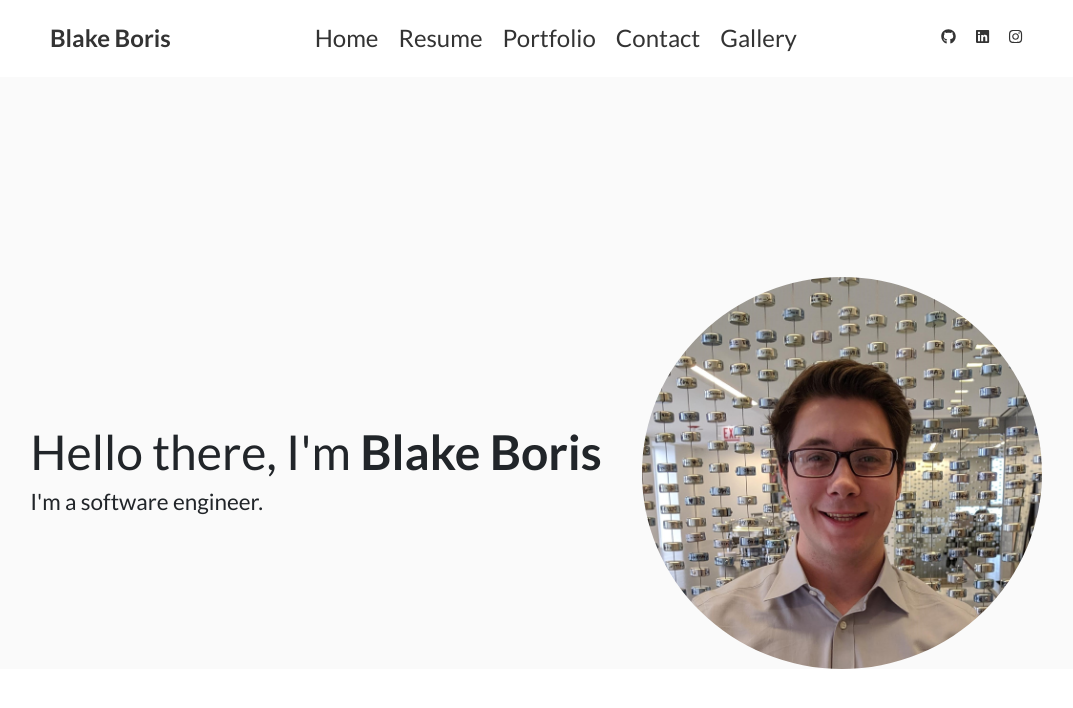
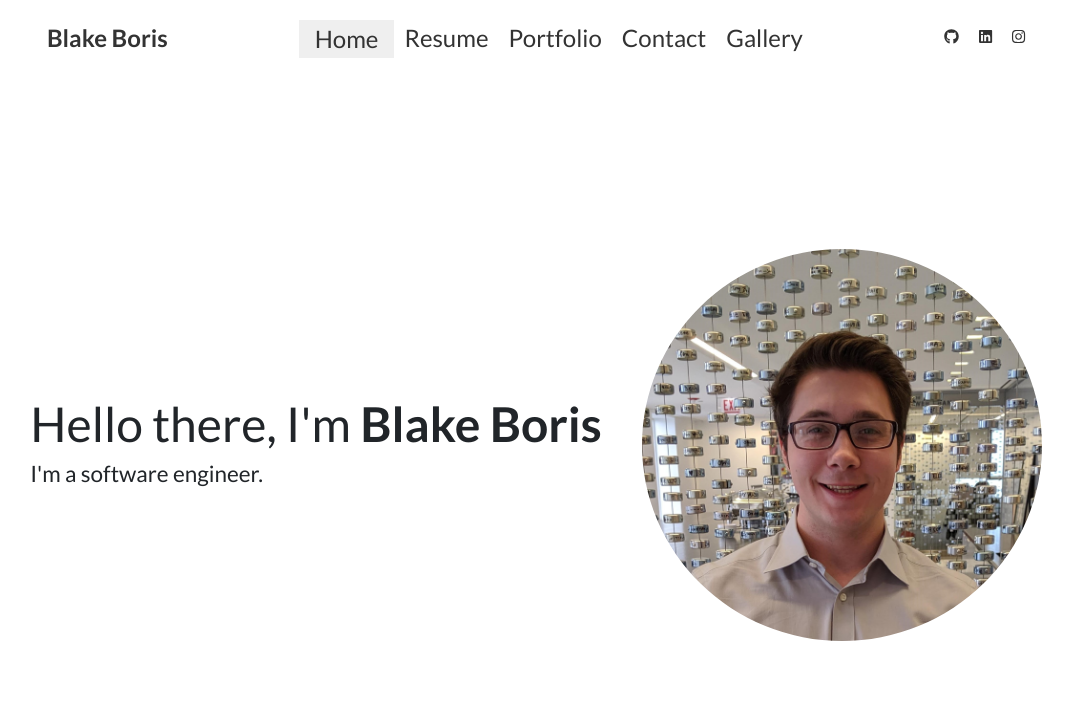
Before and after one commit to PlGGS/blakeboris.com, a Next.js app: page / in a window 1280 px wide. Shown: the top 708 px of the page, without its empty margins (104-1177 px from the left). Built offline with nearby package versions, Linux system fonts and the light colour scheme; a web font is replaced by a local one.

Commit message:
Added resume

```diff
--- a/src/components/layout.js
+++ b/src/components/layout.js
@@ -12,10 +12,6 @@ const Layout = (props) => (
             {props.children}
         </div>
         <style jsx>{`
-            #front {
-                background: #fafafa;
-                width: 100%;
-            }
             .container {
                 // background: red;
             }
--- a/src/components/navbar.js
+++ b/src/components/navbar.js
@@ -1,6 +1,7 @@
 import Link from 'next/link';
 import { FontAwesomeIcon } from '@fortawesome/react-fontawesome'
 import { faGithub, faLinkedin, faInstagram } from '@fortawesome/free-brands-svg-icons'
+import { motion } from "framer-motion"
 
 const navbar = () => (
     <div id="bar">
@@ -14,7 +15,26 @@ const navbar = () => (
         </div>
         <container id="pages">
             <ul>
-                <li><Link href="/"><a>Home</a></Link></li>
+                <li>
+                    <motion.button
+                        whileHover={{ scale: 1.1 }}
+                        whileTap={{ scale: 0.9 }}
+                        initial={{
+                            opacity: 0,
+                            border: 0
+                        }}
+                        animate={{
+                            opacity: 1,
+                            scale: [1, 0.9, 1, 1.2, 1.1, 1]
+                        }}
+                        transition={{
+                            duration: 0.5,
+                            delay: 0.1
+                        }}
+                    >
+                    <Link href="/"><a>Home</a></Link>
+                    </motion.button>
+                </li>
                 <li><Link href="/resume"><a>Resume</a></Link></li>
                 <li><Link href="/portfolio"><a>Portfolio</a></Link></li>
                 <li><Link href="/contact"><a>Contact</a></Link></li>
--- a/src/pages/index.js
+++ b/src/pages/index.js
@@ -1,7 +1,7 @@
 import Layout from '../components/layout';
 import { motion } from "framer-motion"
 
-const moveDuration = 2.5;
+const moveDuration = 2;
 
 const Index = () => (
     <Layout>
@@ -67,10 +67,8 @@ const Index = () => (
         </div>
         <style jsx>{`
             #body {
-                padding-top: 30px;
-                padding-left: 100px;
-                padding-right: 100px;
-                overflow: hidden;
+                padding-left: 5%;
+                padding-right: 5%;
             }
             #body table {
                 position: relative;
```
Also changed, not shown: src/pages/resume.js (+15 -2 lines).
